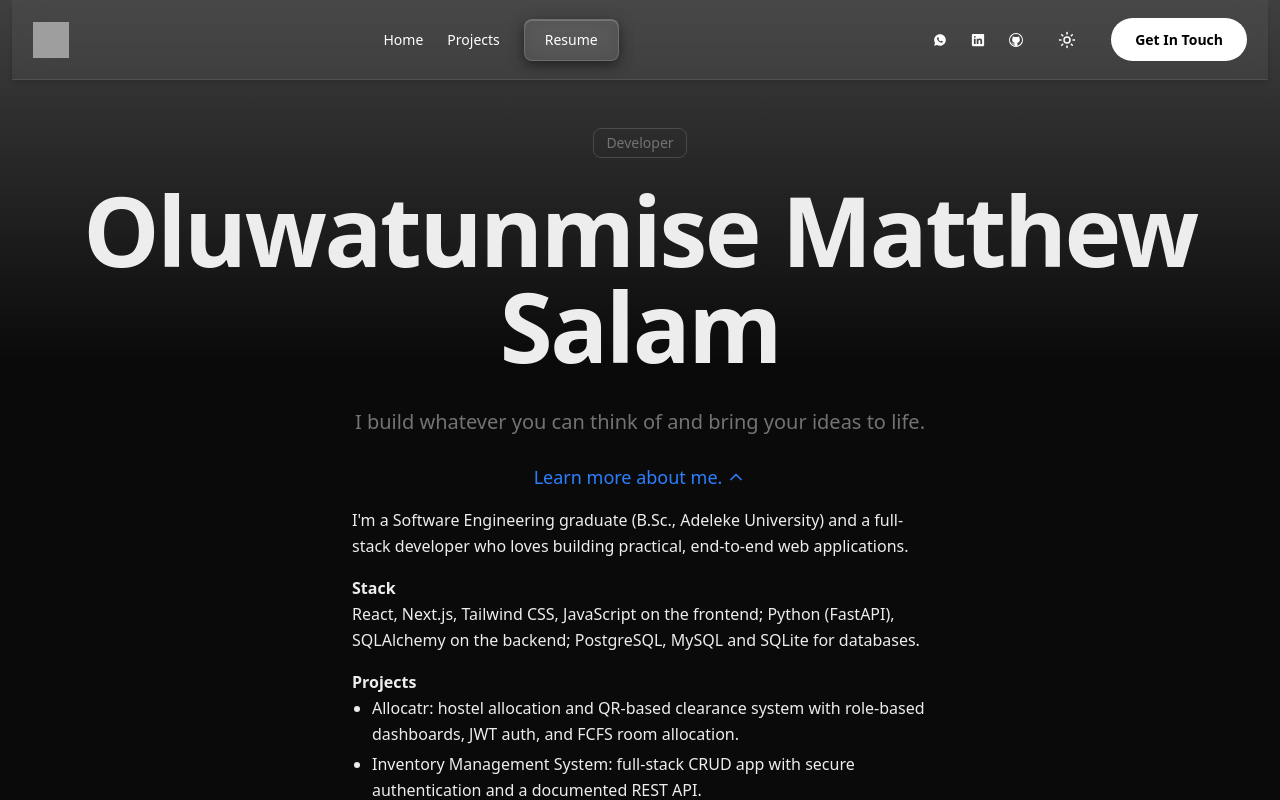
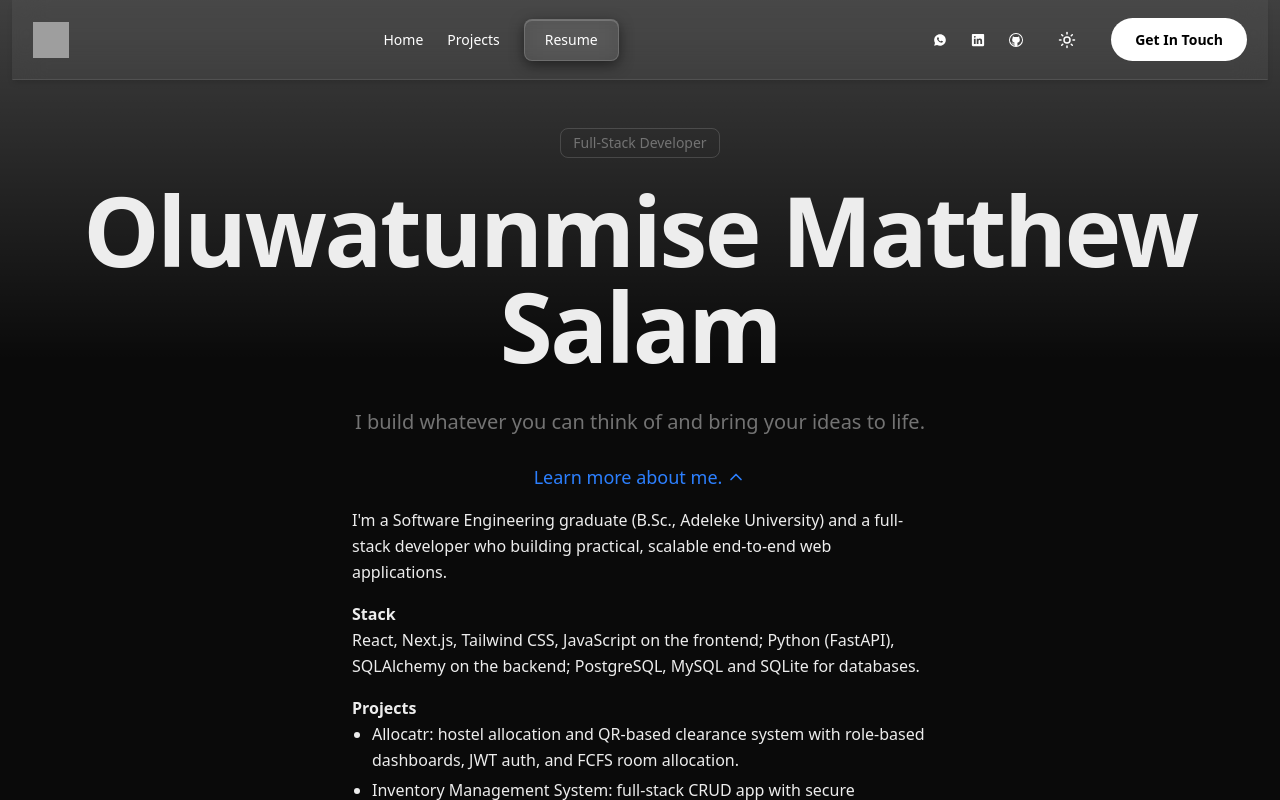
Before and after one commit to MatthewSalam/PortfolioSite, a Next.js app: page / in a window 1280 px wide. Both pictures are taken after a click on the button "Learn more about me.". Shown: the top 800 px of the page. Built offline with nearby package versions, Linux system fonts and the light colour scheme; grey boxes are pictures that could not be loaded.

Commit message:
Hero fix

```diff
--- a/src/components/AboutDropdown.jsx
+++ b/src/components/AboutDropdown.jsx
@@ -32,8 +32,8 @@ export default function AboutDropdown() {
           <div className="max-w-xl space-y-4 text-left text-base leading-relaxed">
             <p>
               I&apos;m a Software Engineering graduate (B.Sc., Adeleke
-              University) and a full-stack developer who loves building
-              practical, end-to-end web applications.
+              University) and a full-stack developer who building
+              practical, scalable end-to-end web applications.
             </p>
 
             <div>
--- a/src/components/Hero.jsx
+++ b/src/components/Hero.jsx
@@ -14,7 +14,7 @@ export default function Hero() {
     >
       {/* Role pill */}
       <span className="rounded-lg border px-3 py-1 text-sm text-neutral-500 dark:border-white/15">
-        Developer
+        Full-Stack Developer
       </span>
 
       {/* Name */}
```
